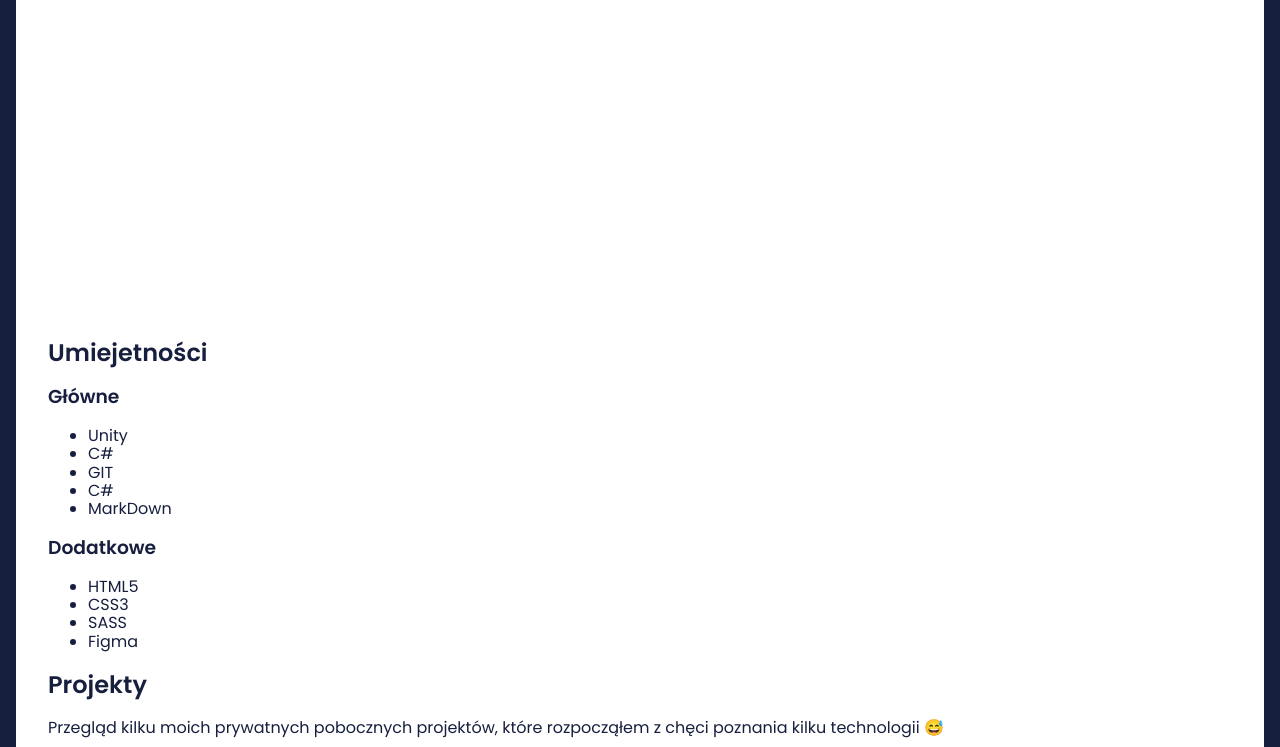
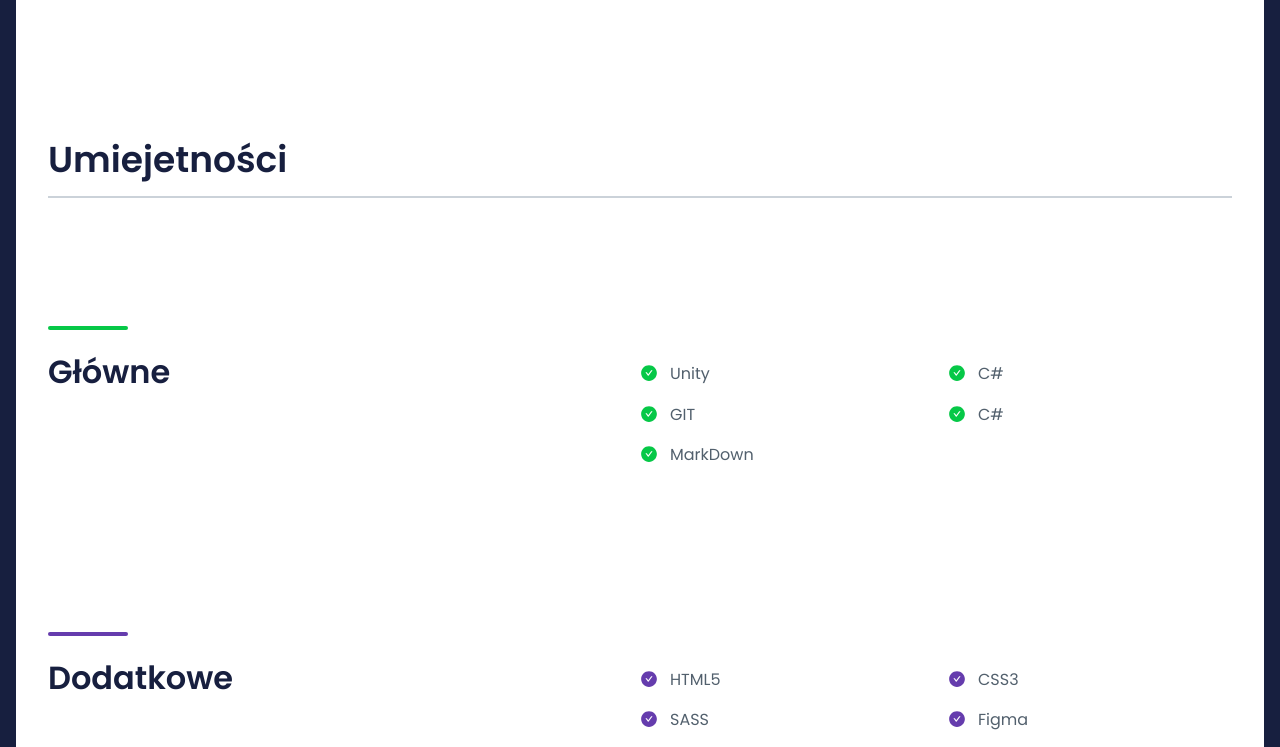
Before and after one commit to Dawid93/SimplePortfolioLayout, a plain HTML site: page src/content/index.html in a window 1280 px wide. Shown: the part 790-1537 px from the top of the page. Drawn offline with nearby package versions, Linux system fonts and the light colour scheme; files that its build step writes are made by us from their sources; files whose address does not match are found by name.

Commit message:
Add styles for skill section

```diff
--- a/src/content/index.html
+++ b/src/content/index.html
@@ -33,7 +33,7 @@
       <section class="skills" id="my-skills">
         <h2 class="skills__title">Umiejetności</h2>
 
-        <section class="skills-list">
+        <section class="skills-list skills-list--green">
           <h3 class="skills-list__title">Główne</h3>
           <ul class="skills-list__list">
             <li class="skills-list__item">Unity</li>
@@ -44,7 +44,7 @@
           </ul>
         </section>
 
-        <section class="skills-list">
+        <section class="skills-list skills-list--violet">
           <h3 class="skills-list__title">Dodatkowe</h3>
           <ul class="skills-list__list">
             <li class="skills-list__item">HTML5</li>
--- a/src/scss/_variables.scss
+++ b/src/scss/_variables.scss
@@ -5,3 +5,5 @@ $bigStone: #171F3F;
 $shuttleGray: #52606D;
 $azureRadiance: #0593FB;
 $royalPurple: #653CAD;
+$ghost: #CBD2D9;
+$malachite: #06C847;
--- a/src/scss/main.scss
+++ b/src/scss/main.scss
@@ -2,10 +2,12 @@
 @import "_variables";
 @import url('https://fonts.googleapis.com/css2?family=Poppins:wght@300;400;500;600&display=swap');
 @import "modules/about.scss";
+@import "modules/skills.scss";
 
 html {
   box-sizing: border-box;
   font-size: 16px;
+  scroll-behavior: smooth;
 }
 
 *, *:before, *:after {
--- a/src/scss/modules/about.scss
+++ b/src/scss/modules/about.scss
@@ -1,7 +1,6 @@
 .about {
-    padding: 112px 0 200px;
+    padding: 112px 0 184px;
     color: $bigStone;
-    margin-bottom: 200px;
 
     &__image {
         width: 128px;
--- /dev/null
+++ b/src/scss/modules/skills.scss
@@ -0,0 +1,66 @@
+.skills {
+    margin-bottom: 128px;
+    &__title {
+        font-size: 2.25rem;
+        font-weight: 600;
+        font-style: normal;
+        padding: 16px 0;
+        border-bottom: solid 2px $ghost;
+        color: $bigStone;
+        margin: 0;
+    }
+}
+
+.skills-list {
+    padding: 128px 0 0 0;
+    display: grid;
+    grid-template-columns: 1fr 1fr;
+
+    &__title {
+        color: $bigStone;
+        font-style: normal;
+        font-weight: 600;
+        font-size: 2rem;
+        margin: 0;
+        &::before {
+            content: '';
+            width: 80px;
+            height: 4px;
+            background: $malachite;
+            margin-bottom: 24px;
+            border-radius: 8px;
+            display: block;
+            .skills-list--violet & {
+                background: $royalPurple;
+            }
+        }
+    }
+    &__list {
+        display: grid;
+        grid-template-columns: 1fr 1fr;
+        list-style-type: none;
+        padding: 0;
+        margin: 28px 0;
+        column-gap: 24px;
+    }
+
+    &__item {
+        color: $shuttleGray;
+        padding: 11px 0 11px 30px;
+        position: relative;
+        &::before {
+            content: '';
+            position: absolute;
+            top: 10px;
+            left: 0;
+            width: 18px;
+            height: 18px;
+            background: url('../assets/img/check-green.svg');
+            display: block;
+            .skills-list--violet & {
+                background: url('../assets/img/check-purple.svg');
+
+            }
+        }
+    }
+}
```
